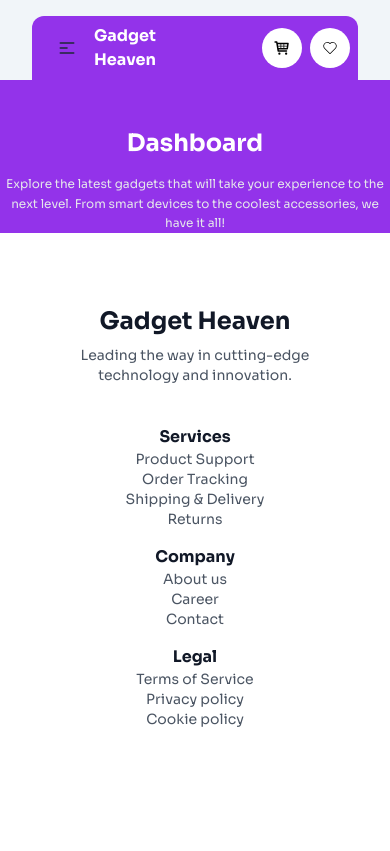
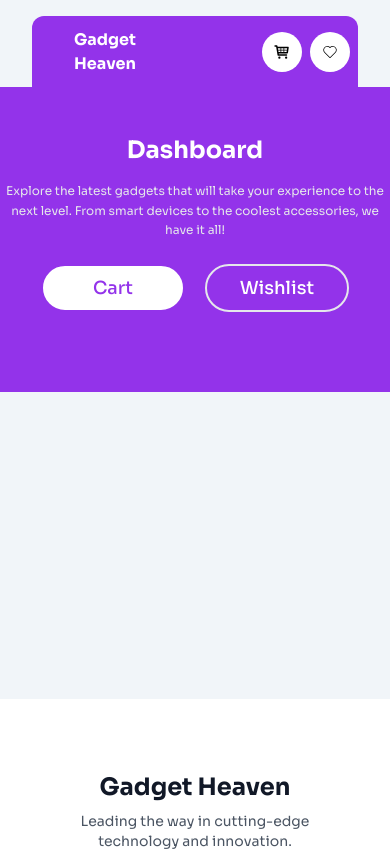
Before and after one commit to Kamil-Ahmed67/gadgets-heaven, a React (Vite) app: page /dashboard in a window 390 px wide. Shown: the top 851 px of the page. Built offline with nearby package versions, Linux system fonts and the light colour scheme.

Commit message:
Dashboard Toggle Buttons Added

```diff
--- /dev/null
+++ b/src/components/Cart.jsx
@@ -0,0 +1,9 @@
+const Cart = () => {
+    return (
+        <div>
+            <h1>This Is Cart</h1>
+        </div>
+    );
+};
+
+export default Cart;
--- a/src/components/Navbar.jsx
+++ b/src/components/Navbar.jsx
@@ -1,58 +1,110 @@
+// import { CiHeart } from "react-icons/ci";
+// import { TiShoppingCart } from "react-icons/ti";
+// import { NavLink } from "react-router-dom";
+
+// const Navbar = ({cartCount}) => {
+//     return (
+//         <div className="navbar bg-purple-600 rounded-t-xl px-2 md:px-6">
+//             <div className="navbar-start">
+//                 <div className="dropdown">
+//                     <div tabIndex={0} role="button" className="btn btn-ghost lg:hidden">
+//                         <svg
+//                             xmlns="http://www.w3.org/2000/svg"
+//                             className="h-5 w-5"
+//                             fill="none"
+//                             viewBox="0 0 24 24"
+//                             stroke="currentColor">
+//                             <path
+//                                 strokeLinecap="round"
+//                                 strokeLinejoin="round"
+//                                 strokeWidth="2"
+//                                 d="M4 6h16M4 12h8m-8 6h16" />
+//                         </svg>
+//                     </div>
+//                     <ul
+//                         tabIndex={0}
+//                         className="menu menu-sm dropdown-content bg-base-100 rounded-box z-[1] mt-3 w-52 p-2 shadow">
+//                         <NavLink><a href="">Home</a></NavLink>
+//                         <NavLink><a href="">Statistics</a></NavLink>
+//                         <NavLink><a href="">Dashboard</a></NavLink>
+//                     </ul>
+//                 </div>
+//                 <a className="text-base md:text-lg lg:text-xl text-white font-bold">Gadget Heaven</a>
+//             </div>
+//             <div className="navbar-center hidden lg:flex justify-between">
+//                 <ul className="menu menu-horizontal px-1 gap-x-4">
+//                     <NavLink to="/" className="text-sm text-white hover:text-gray-300 hover:scale-105"><a href="">Home</a></NavLink>
+//                     <NavLink to="/statistics" className="text-sm text-white hover:text-gray-300 hover:scale-105"><a href="">Statistics</a></NavLink>
+//                     <NavLink to="/dashboard" className="text-sm text-white hover:text-gray-300 hover:scale-105"><a href="">Dashboard</a></NavLink>
+//                     <NavLink to="/extra" className="text-sm text-white hover:text-gray-300 hover:scale-105"><a href="">Extra</a></NavLink>
+//                 </ul>
+//             </div>
+//             <div className="navbar-end text-black space-x-2">
+//                 <div className="w-10 h-10 p-2 bg-white rounded-full text-lg font-semibold flex items-center justify-center">
+//                     <NavLink>
+//                         <TiShoppingCart></TiShoppingCart>
+//                         </NavLink>
+//                 </div>
+//                 <div className="w-10 h-10 p-2 bg-white rounded-full text-lg font-semibold flex items-center justify-center">
+//                     <NavLink>
+//                         <CiHeart></CiHeart>
+//                         </NavLink>
+//                 </div>
+//             </div>
+//         </div>
+//     );
+// };
+
+// export default Navbar;
+import PropTypes from "prop-types";
 import { CiHeart } from "react-icons/ci";
 import { TiShoppingCart } from "react-icons/ti";
 import { NavLink } from "react-router-dom";
 
-const Navbar = () => {
+const Navbar = ({ cartCount }) => {
     return (
         <div className="navbar bg-purple-600 rounded-t-xl px-2 md:px-6">
             <div className="navbar-start">
                 <div className="dropdown">
                     <div tabIndex={0} role="button" className="btn btn-ghost lg:hidden">
-                        <svg
-                            xmlns="http://www.w3.org/2000/svg"
-                            className="h-5 w-5"
-                            fill="none"
-                            viewBox="0 0 24 24"
-                            stroke="currentColor">
-                            <path
-                                strokeLinecap="round"
-                                strokeLinejoin="round"
-                                strokeWidth="2"
-                                d="M4 6h16M4 12h8m-8 6h16" />
-                        </svg>
+                        {/* Hamburger icon */}
                     </div>
-                    <ul
-                        tabIndex={0}
-                        className="menu menu-sm dropdown-content bg-base-100 rounded-box z-[1] mt-3 w-52 p-2 shadow">
-                        <NavLink><a href="">Home</a></NavLink>
-                        <NavLink><a href="">Statistics</a></NavLink>
-                        <NavLink><a href="">Dashboard</a></NavLink>
+                    <ul tabIndex={0} className="menu menu-sm dropdown-content bg-base-100 rounded-box z-[1] mt-3 w-52 p-2 shadow">
+                        <NavLink to="/">Home</NavLink>
+                        <NavLink to="/statistics">Statistics</NavLink>
+                        <NavLink to="/dashboard">Dashboard</NavLink>
                     </ul>
                 </div>
                 <a className="text-base md:text-lg lg:text-xl text-white font-bold">Gadget Heaven</a>
             </div>
             <div className="navbar-center hidden lg:flex justify-between">
                 <ul className="menu menu-horizontal px-1 gap-x-4">
-                    <NavLink to="/" className="text-sm text-white hover:text-gray-300 hover:scale-105"><a href="">Home</a></NavLink>
-                    <NavLink to="/statistics" className="text-sm text-white hover:text-gray-300 hover:scale-105"><a href="">Statistics</a></NavLink>
-                    <NavLink to="/dashboard" className="text-sm text-white hover:text-gray-300 hover:scale-105"><a href="">Dashboard</a></NavLink>
-                    <NavLink to="/extra" className="text-sm text-white hover:text-gray-300 hover:scale-105"><a href="">Extra</a></NavLink>
+                    <NavLink to="/" className="text-sm text-white hover:text-gray-300 hover:scale-105">Home</NavLink>
+                    <NavLink to="/statistics" className="text-sm text-white hover:text-gray-300 hover:scale-105">Statistics</NavLink>
+                    <NavLink to="/dashboard" className="text-sm text-white hover:text-gray-300 hover:scale-105">Dashboard</NavLink>
+                    <NavLink to="/extra" className="text-sm text-white hover:text-gray-300 hover:scale-105">Extra</NavLink>
                 </ul>
             </div>
             <div className="navbar-end text-black space-x-2">
-                <div className="w-10 h-10 p-2 bg-white rounded-full text-lg font-semibold flex items-center justify-center">
-                    <NavLink>
-                        <TiShoppingCart></TiShoppingCart>
-                        </NavLink>
+                <div className="relative w-10 h-10 p-2 bg-white rounded-full text-lg font-semibold flex items-center justify-center">
+                    <NavLink to="/dashboard">
+                        <TiShoppingCart />
+                        {cartCount > 0 && (
+                            <span className="absolute top-0 right-0 bg-red-600 text-white text-xs rounded-full px-1 ">{cartCount}</span>
+                        )}
+                    </NavLink>
                 </div>
                 <div className="w-10 h-10 p-2 bg-white rounded-full text-lg font-semibold flex items-center justify-center">
                     <NavLink>
-                        <CiHeart></CiHeart>
-                        </NavLink>
+                        <CiHeart />
+                    </NavLink>
                 </div>
             </div>
         </div>
     );
 };
+Navbar.propTypes={
+    cartCount:PropTypes.object.isRequired
+}
 
-export default Navbar;
+export default Navbar
--- /dev/null
+++ b/src/components/Wishlist.jsx
@@ -0,0 +1,9 @@
+const Wishlist = () => {
+    return (
+        <div>
+            <h1>WishList</h1>
+        </div>
+    );
+};
+
+export default Wishlist;
--- a/src/layouts/MainLayout.jsx
+++ b/src/layouts/MainLayout.jsx
@@ -1,17 +1,22 @@
 import { Outlet } from "react-router-dom";
 import Footer from "../components/Footer";
 import Navbar from "../components/Navbar";
+import { useState } from "react";
 
 const MainLayout = () => {
+    const [cart, setCart] = useState([]);
+    const addToCart=(item)=>{
+        setCart((prevCart) => [...prevCart, item]);
+    }
     return (
         <div className="bg-slate-100">
             {/* Navbar */}
             <div className="px-8 pt-4">
-            <Navbar></Navbar>
+            <Navbar cartCount={cart.length}></Navbar>
             </div >
             {/* Dynamic Content */}
-            <div>
-                <Outlet></Outlet>
+            <div className="min-h-[calc(100vh-232px)] ">
+                <Outlet context={{ addToCart}}></Outlet>
             </div>
             {/* Footer */}
             <Footer></Footer>
--- a/src/pages/Dashboard.jsx
+++ b/src/pages/Dashboard.jsx
@@ -1,8 +1,28 @@
+import { useState } from "react";
+import Cart from "../components/Cart";
+
 const Dashboard = () => {
+    const [isActive, setIsActive] = useState({
+        card: true,
+        status: "card"
+    });
+    const handleIsActiveState = (status) => {
+        if (status == "card") {
+            setIsActive({
+                card: true,
+                status: "card"
+            });
+        } else {
+            setIsActive({
+                card: false,
+                status: 'wish'
+            });
+        }
+    };
     return (
         <div>
             {/* Dashboard Banner */}
-            <div className="bg-purple-600">
+            <div className="bg-purple-600 pb-12">
                 <div className="text-center space-y-4">
                     <div className="pt-12">
                         <h2 className="text-2xl md:text-4xl lg:text-5xl text-white font-bold leading-tight">Dashboard</h2>
@@ -11,7 +31,28 @@ const Dashboard = () => {
                         <p className="text-gray-200 text-xs md:text-sm lg:text-base leading-relaxed">Explore the latest gadgets that will take your experience to the next level. From smart devices to the coolest accessories, we have it all!</p>
                     </div>
                 </div>
+                {/* Buttons */}
+                <div className="flex justify-center items-center gap-5 mt-6 mb-8">
+                    <button
+                        onClick={() => handleIsActiveState("card")}
+                        className={`text-lg font-medium py-2 px-6 rounded-3xl w-36 border-2 ${isActive.card ? 'bg-white text-purple-600 border-purple-600' : 'bg-purple-600 text-white'
+                            }`}>
+                        Cart
+                    </button>
+                    <button
+                        onClick={() => handleIsActiveState("wish")}
+                        className={`text-lg font-medium py-2 px-6 rounded-3xl w-36 border-2 ${isActive.card ? 'bg-purple-600 text-white' : 'bg-white text-purple-600 border-purple-600'
+                            }`}>
+                        Wishlist
+                    </button>
+                </div>
+
             </div>
+           <div>
+            {
+
+            }
+           </div>
         </div>
     );
 };
--- a/src/pages/ProductDetails.jsx
+++ b/src/pages/ProductDetails.jsx
@@ -1,18 +1,19 @@
 import { useEffect, useState } from "react";
 import { CiHeart } from "react-icons/ci";
-import { NavLink, useLoaderData, useParams } from "react-router-dom";
+import { TiShoppingCart } from "react-icons/ti";
+import { NavLink, useLoaderData, useOutletContext, useParams } from "react-router-dom";
 
 const ProductDetails = () => {
     const { proId } = useParams();
     const allGadgetData = useLoaderData();
     const [gadget, setGadget] = useState({});
-
+    const { addToCart } = useOutletContext(); //add to the icon purpose
     useEffect(() => {
         const singleGadgetData = allGadgetData.find(item => item.product_id == proId);
         setGadget(singleGadgetData);
     }, [allGadgetData, proId]);
 
-    const { product_image, product_title, price, description, Specification, availability, rating } = gadget;
+    const {product_id, product_image, product_title, price, description, Specification, availability, rating } = gadget;
 
     return (
         <div className="relative">
@@ -67,9 +68,11 @@ const ProductDetails = () => {
                         {/* Add to Cart Button */}
                         <div className="flex gap-4 items-center">
                             <div>
-                                <button className="bg-purple-600 text-white py-2 px-4 rounded-3xl font-semibold hover:bg-purple-700 flex items-center space-x-2">
-                                    <span>Add To Cart</span>
+                                <NavLink to={`/cart/${product_id}`}>
+                                <button onClick={addToCart} className="bg-purple-600 text-white py-2 px-4 rounded-3xl font-semibold hover:bg-purple-700 flex items-center space-x-2">
+                                    <span className="flex items-center gap-2 ">Add To Cart<TiShoppingCart className="text-xl"></TiShoppingCart></span>
                                 </button>
+                                </NavLink>
                             </div>
                             <div className="border-2 border-gray-400  rounded-full p-2">
                                 <NavLink>
```
Also changed, not shown: src/components/GadgetCards.jsx (+13 -4 lines), src/components/Heading.jsx (+2 -6 lines).
